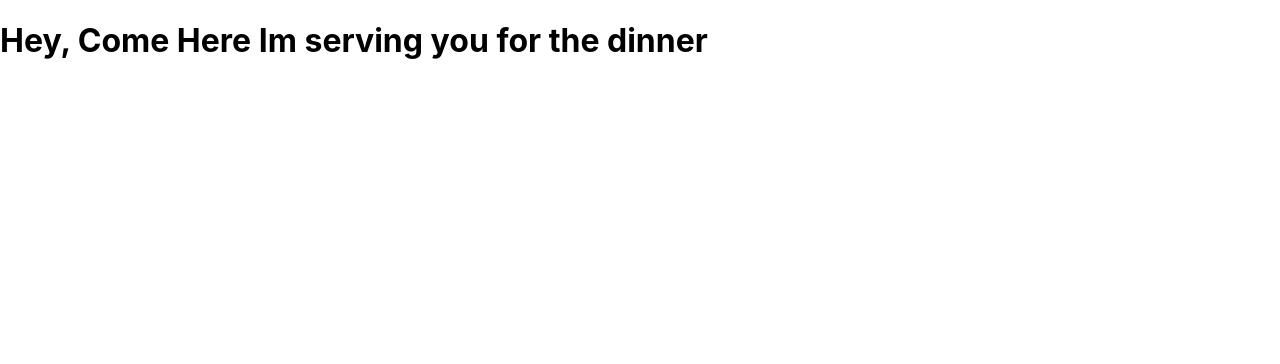
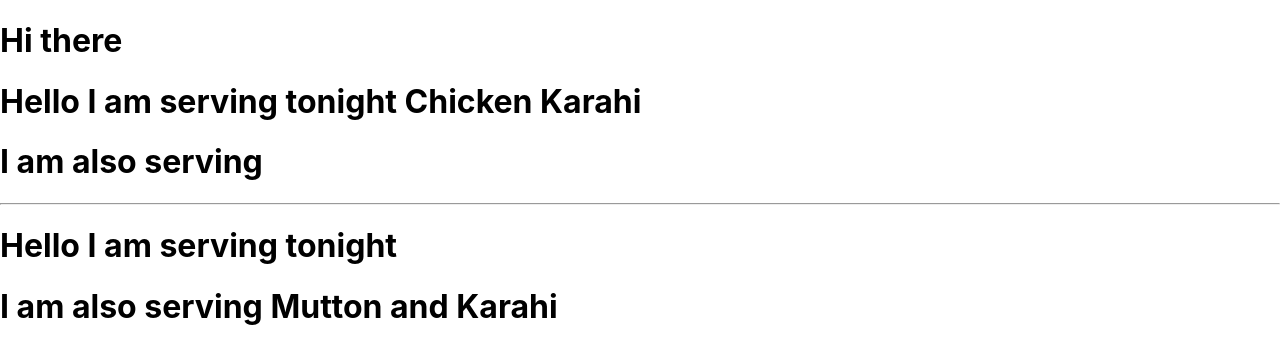
Before and after one commit to ameerhamza22/react-app, a React (Create React App) app: page / in a window 1280 px wide. Shown: the top 364 px of the page. Built offline with nearby package versions, Linux system fonts and the light colour scheme.

Commit message:
updated app.js and dinner.js file

```diff
--- a/src/App.js
+++ b/src/App.js
@@ -1,10 +1,12 @@
 import React from 'react';
-import './App.css';
 import Dinner from './dinner'
 function App() {
   return (
 <div>
-<Dinner />
+  <h1>Hi there</h1>
+<Dinner dishName="Chicken Karahi" />
+<hr />
+<Dinner dish="Mutton and Karahi" />
 </div>
 
   );
--- a/src/dinner.js
+++ b/src/dinner.js
@@ -1,9 +1,13 @@
 import React from 'react';
-function Dinner()
+function Dinner(props)
 {
-  return  <h1>
-        Hey, Come Here Im serving you for the dinner
-    </h1>
+    return (
+        <div>
+       <h1>Hello I am serving tonight {props.dishName} </h1>
+        <h1>I am also serving {props.dish}</h1>
 
+        </div>
+
+          );
 }
 export default Dinner;
```
